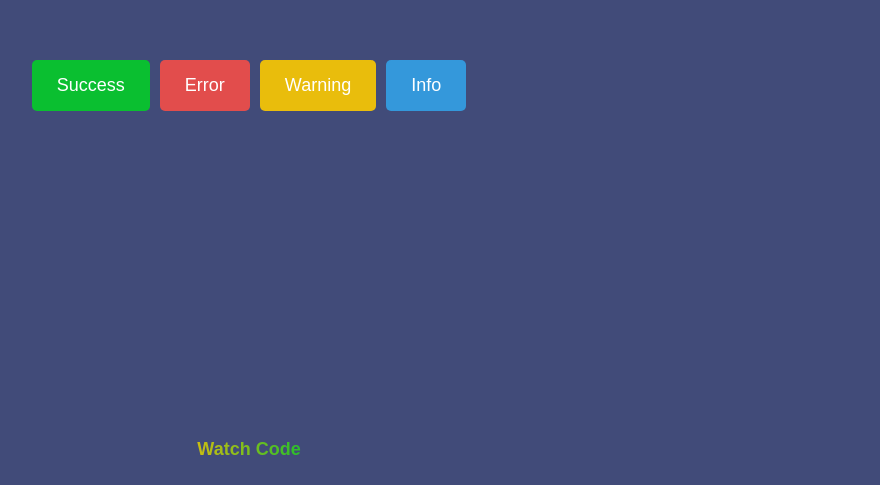
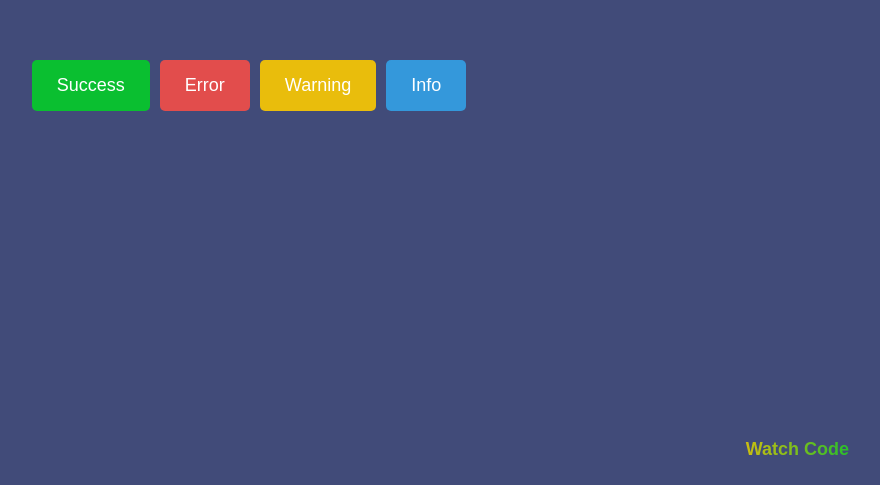
Before and after one commit to Bhardwaj-Devesh/Toast-Notifications, a plain HTML site: page index.html in a window 1280 px wide. Shown: the part 315-800 px from the top of the page, without its empty margins (391-1271 px from the left). Drawn offline with Linux system fonts and the light colour scheme.

Commit message:
Updated github code link

```diff
--- a/index.html
+++ b/index.html
@@ -15,7 +15,9 @@
     <button class="btn" id="error">Error</button>
     <button class="btn" id="warning">Warning</button>
     <button class="btn" id="info">Info</button>
-    <button class="codelink">Watch Code</button>
+    <form action="https://github.com/Bhardwaj-Devesh/Toast-Notifications">
+        <input type="submit" class="codelink" value="Watch Code" />
+    </form>
     <script src="index.js" defer ></script>
 </body>
 </html>
--- a/style.css
+++ b/style.css
@@ -139,6 +139,7 @@ body{
 }
 .codelink{
     position:fixed;
+    right:20px;
     bottom:20px;
     /*  I want this to be text gradient */
     font-weight:700;
```
